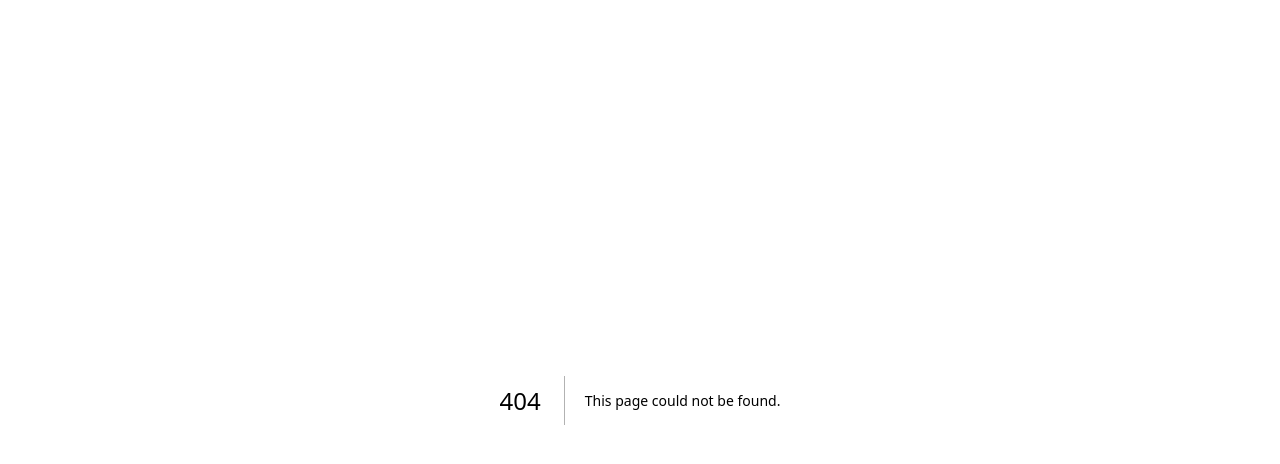
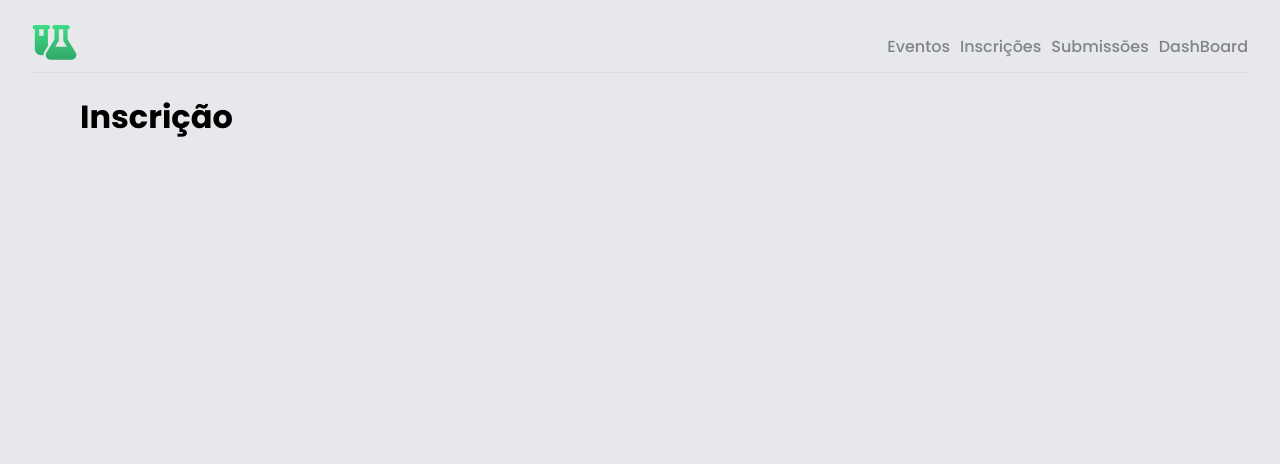
Before and after one commit to Gabrieldison/event-log, a Next.js app: page /subscription in a window 1280 px wide. Before the commit this address had no page. Shown: the top 464 px of the page. Built offline with nearby package versions, Linux system fonts and the light colour scheme.

Commit message:
chore: create page of subscription

```diff
--- /dev/null
+++ b/src/app/(cientilog)/subscription/page.tsx
@@ -0,0 +1,11 @@
+"use client";
+
+import { Container } from "./styles";
+
+export default function Subscription() {
+  return (
+    <Container>
+      <h1>Inscrição</h1>
+    </Container>
+  );
+}
--- /dev/null
+++ b/src/app/(cientilog)/subscription/styles.ts
@@ -0,0 +1,5 @@
+"use client";
+
+import styled from "styled-components";
+
+export const Container = styled.main``;
--- a/src/components/header/index.tsx
+++ b/src/components/header/index.tsx
@@ -13,7 +13,7 @@ export function Header() {
       </div>
       <NavContainer>
         <Link href="/">Eventos</Link>
-        <Link href="/registration">Inscrições</Link>
+        <Link href="/subscription">Inscrições</Link>
         <Link href="/submission">Submissões</Link>
         <Link href="/dashboard">DashBoard</Link>
       </NavContainer>
```
